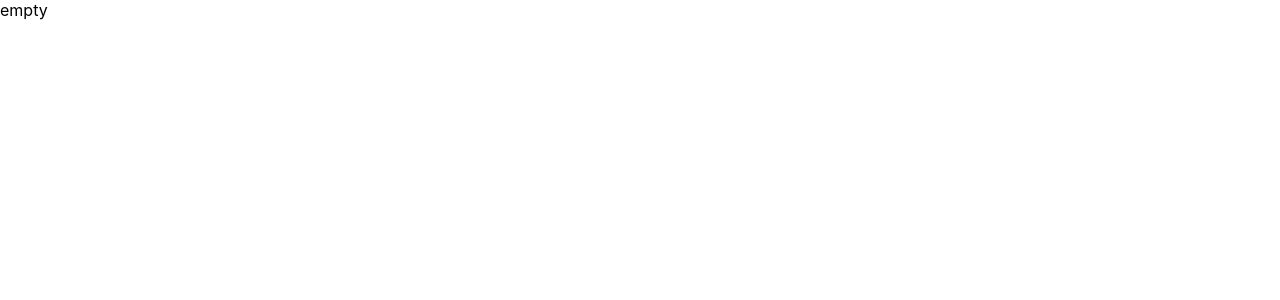
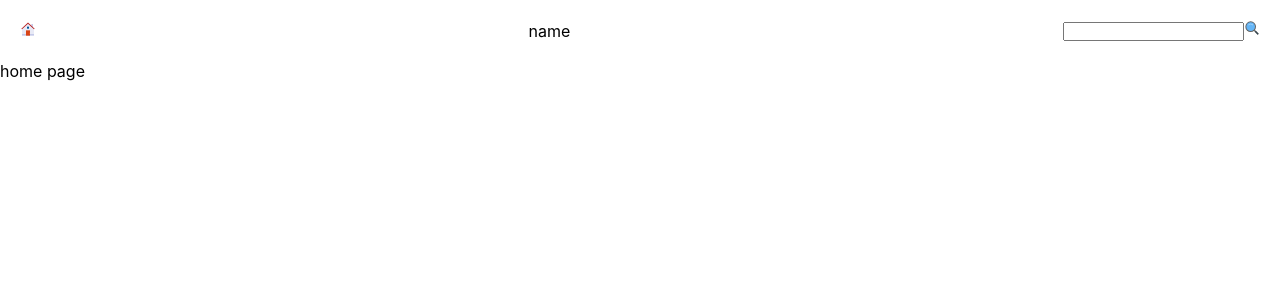
Before and after one commit to nottherealalanturing/cryptobazaar, a React (Create React App) app: page / in a window 1280 px wide. Shown: the top 300 px of the page. Built offline with nearby package versions, Linux system fonts and the light colour scheme.

Commit message:
feat: add routes, basic navigation and header component

```diff
--- a/package.json
+++ b/package.json
@@ -9,6 +9,7 @@
     "@testing-library/user-event": "^13.5.0",
     "react": "^18.2.0",
     "react-dom": "^18.2.0",
+    "react-icons": "^4.4.0",
     "react-router-dom": "^6.3.0",
     "react-scripts": "5.0.1",
     "web-vitals": "^2.1.4"
--- a/src/App.js
+++ b/src/App.js
@@ -1,5 +1,16 @@
-function App() {
-  return <p>empty</p>;
-}
+import React from 'react';
+import { Routes, Route } from 'react-router-dom';
+import { Layout } from './components';
+import { HomePage, DetailsPage, NotFound } from './pages';
+
+const App = () => (
+  <Routes>
+    <Route path="/" element={<Layout />}>
+      <Route index element={<HomePage />} />
+      <Route path="coin" element={<DetailsPage />} />
+      <Route path="*" element={<NotFound />} />
+    </Route>
+  </Routes>
+);
 
 export default App;
--- /dev/null
+++ b/src/components/Layout.js
@@ -0,0 +1,25 @@
+import React from 'react';
+import { Link, Outlet } from 'react-router-dom';
+import { FcHome, FcSearch } from 'react-icons/fc';
+import styles from './styles/Layout.module.css';
+
+const Layout = () => (
+  <div>
+    <nav className={styles.navbar}>
+      <Link to="/" className="homeNav">
+        <FcHome />
+      </Link>
+      <header className="titleNav">name</header>
+      <span className="searchNav">
+        <input className="searchInput" />
+        <FcSearch className="searchLogo" />
+      </span>
+    </nav>
+
+    <div className="content">
+      <Outlet />
+    </div>
+  </div>
+);
+
+export default Layout;
--- /dev/null
+++ b/src/components/index.js
@@ -0,0 +1 @@
+export { default as Layout } from './Layout';
--- /dev/null
+++ b/src/components/styles/Layout.module.css
@@ -0,0 +1,6 @@
+.navbar {
+  display: flex;
+  justify-content: space-between;
+  align-items: center;
+  padding: 20px;
+}
--- a/src/index.js
+++ b/src/index.js
@@ -1,11 +1,14 @@
 import React from 'react';
 import ReactDOM from 'react-dom/client';
 import './index.css';
+import { BrowserRouter } from 'react-router-dom';
 import App from './App';
 
 const root = ReactDOM.createRoot(document.getElementById('root'));
 root.render(
   <React.StrictMode>
-    <App />
-  </React.StrictMode>,
+    <BrowserRouter>
+      <App />
+    </BrowserRouter>
+  </React.StrictMode>
 );
--- /dev/null
+++ b/src/pages/Details.js
@@ -0,0 +1,5 @@
+import React from 'react';
+
+const Details = () => <div>Details page</div>;
+
+export default Details;
--- /dev/null
+++ b/src/pages/Home.js
@@ -0,0 +1,5 @@
+import React from 'react';
+
+const Home = () => <div>home page</div>;
+
+export default Home;
--- /dev/null
+++ b/src/pages/NotFound.js
@@ -0,0 +1,5 @@
+import React from 'react';
+
+const NotFound = () => <div> Page NotFound </div>;
+
+export default NotFound;
--- /dev/null
+++ b/src/pages/index.js
@@ -0,0 +1,3 @@
+export { default as HomePage } from './Home';
+export { default as DetailsPage } from './Details';
+export { default as NotFound } from './NotFound';
```
Also changed, not shown: src/index.css (+3 -19 lines), 1 other file (tests, documents, lock files or other folders).
